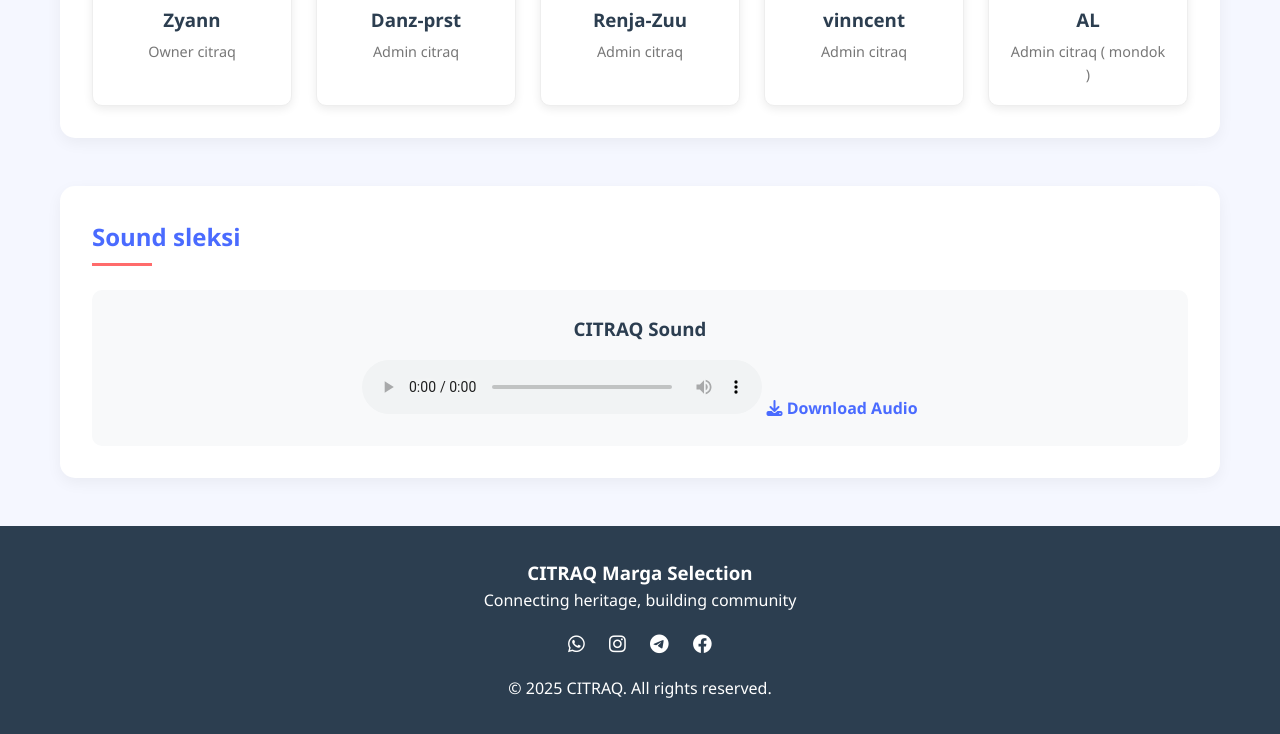
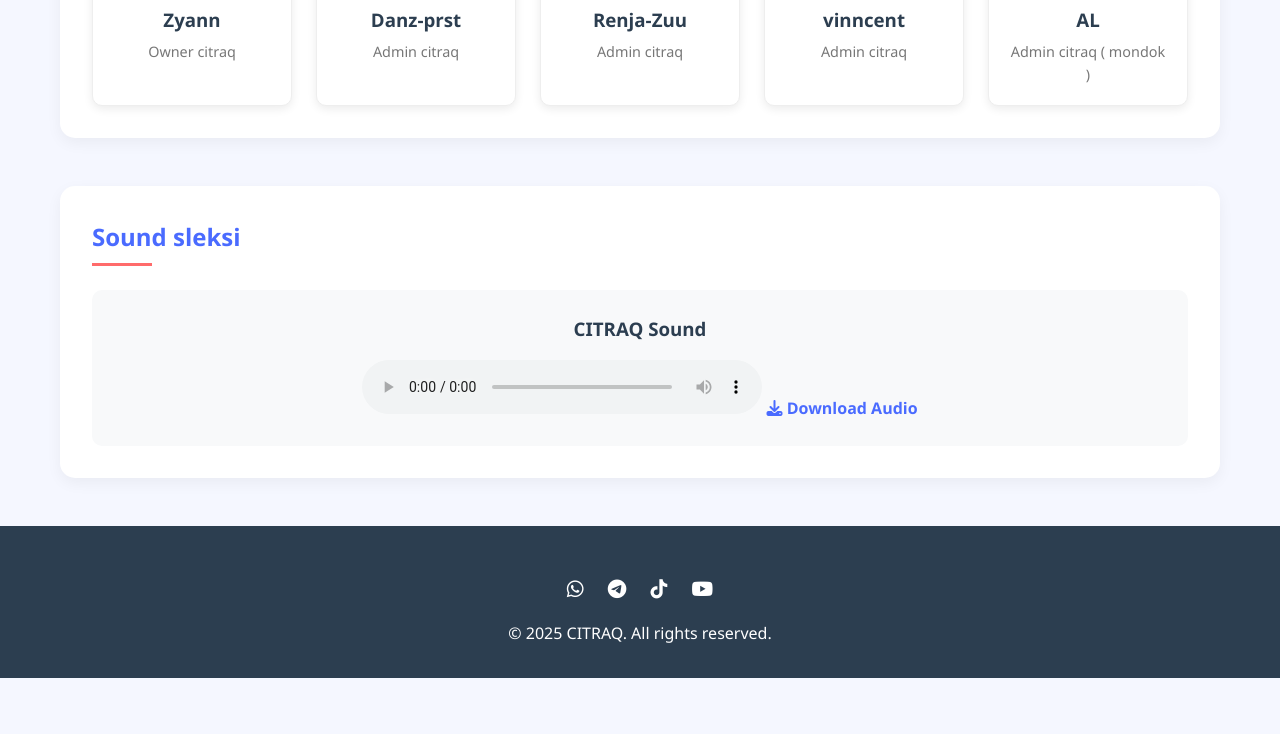
Before and after one commit to wirdan1/sleksi_citraq, a plain HTML site: page index.html in a window 1280 px wide. Shown: the part 1525-2259 px from the top of the page. After the commit the page ends 2203 px from the top, so only its background shows below. Drawn offline with Linux system fonts and the light colour scheme.

Commit message:
Update index.html

```diff
--- a/index.html
+++ b/index.html
@@ -460,14 +460,11 @@ Kalau kamu punya karya, tunjukkan! Kami nilai dari hasil, bukan omongan.</p>
 
     <footer>
         <div class="container">
-            <h3>CITRAQ Marga Selection</h3>
-            <p>Connecting heritage, building community</p>
-
             <div class="social-links">
                 <a href="#"><i class="fab fa-whatsapp"></i></a>
-                <a href="#"><i class="fab fa-instagram"></i></a>
                 <a href="#"><i class="fab fa-telegram"></i></a>
-                <a href="#"><i class="fab fa-facebook"></i></a>
+                <a href="#"><i class="fab fa-tiktok"></i></a>
+                <a href="#"><i class="fab fa-youtube"></i></a>
             </div>
 
             <p>&copy; 2025 CITRAQ. All rights reserved.</p>
```
